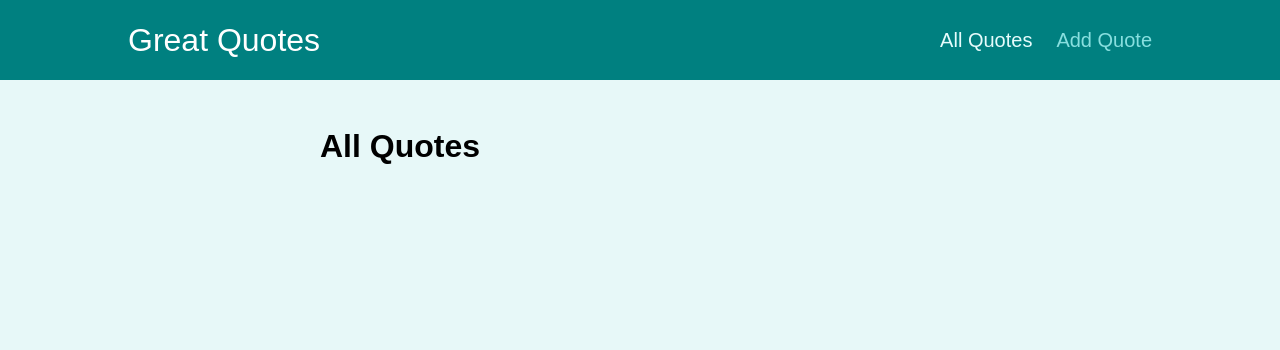
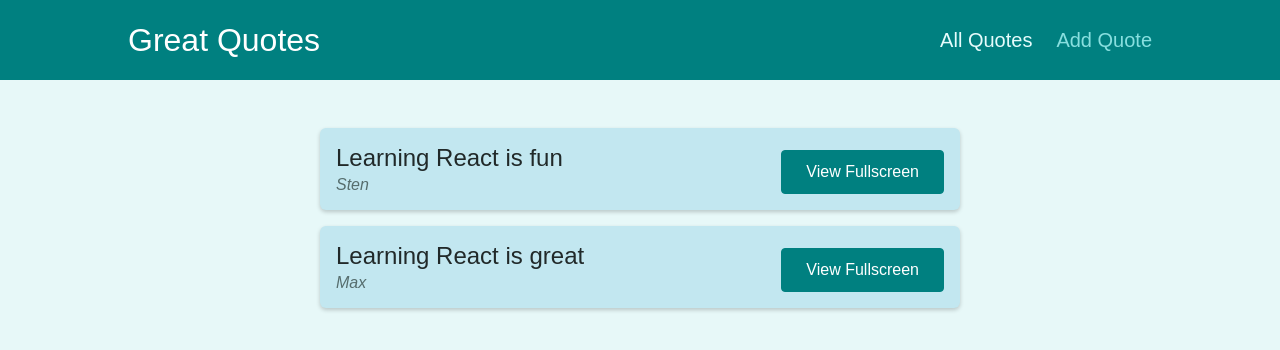
Before and after one commit to Stenbyte/GreatQuotes, a React (Create React App) app: page /quotes in a window 1280 px wide. Shown: the top 350 px of the page. Built offline with nearby package versions, Linux system fonts and the light colour scheme.

Commit message:
Dummy data

```diff
--- a/src/pages/AllQuotes.js
+++ b/src/pages/AllQuotes.js
@@ -1,7 +1,13 @@
 import React from "react";
+import QuoteList from "../components/quotes/QuoteList";
+import QuoteDetail from "./QuoteDetail";
 
+const Dummy = [
+  { id: 1, author: "Sten", text: "Learning React is fun" },
+  { id: 2, author: "Max", text: "Learning React is great" },
+];
 const AllQuotes = () => {
-  return <h1>All Quotes</h1>;
+  return <QuoteList quotes={Dummy} />;
 };
 
 export default AllQuotes;
--- a/src/pages/NewQuote.js
+++ b/src/pages/NewQuote.js
@@ -1,7 +1,12 @@
 import React from "react";
+import QuoteForm from "../components/quotes/QuoteForm";
 
 const NewQuote = () => {
-  return <h1>New Quote</h1>;
+  const addQuoteHandler = () => {
+    console.log("click");
+  };
+
+  return <QuoteForm onAddQuote={addQuoteHandler} />;
 };
 
 export default NewQuote;
```
Also changed, not shown: src/components/quotes/QuoteForm.js (+9 -9 lines), 1 other file (tests, documents, lock files or other folders).
